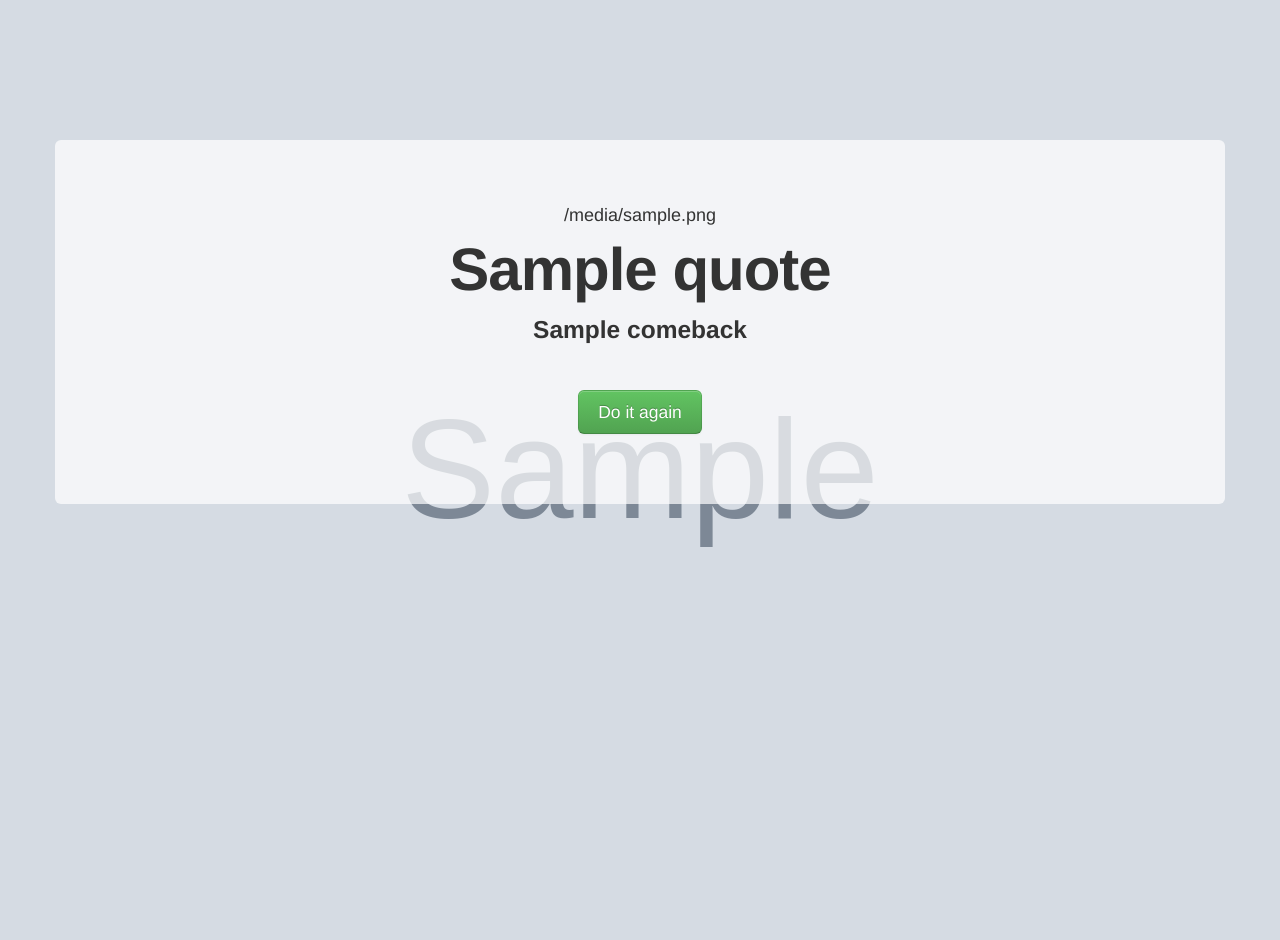
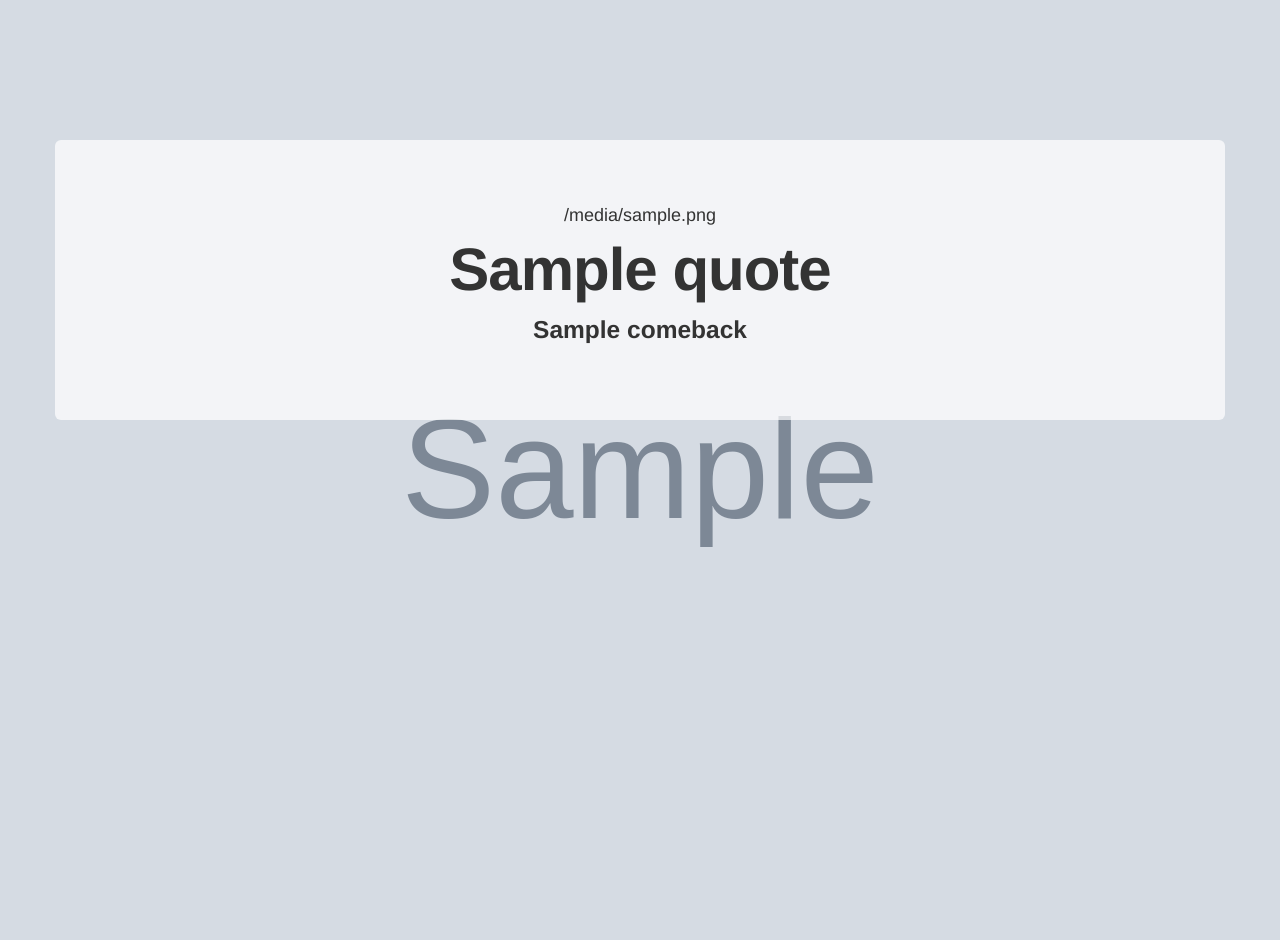
Before and after one commit to bartee/Cats-N-Quotes, a Django app: template random_quote/quotes/templates/random_quote.html in a window 1280 px wide. Run offline with Django 3.2, Linux system fonts and the light colour scheme; the template is opened without the code that fills it: most values are stand-ins (such as "Sample title", 1, 10 or a date in 2020); grey boxes marked "Sample" are stand-in pictures; some libraries are stand-ins or nearby versions.

Commit message:
removed a button and resized the thumbnail

```diff
--- a/random_quote/quotes/models.py
+++ b/random_quote/quotes/models.py
@@ -40,7 +40,7 @@ class Quote(models.Model):
     def avatar_html(self):
         admin_user = User.objects.get(pk=1)
         if self.author != admin_user:
-            return u'<img src="%s" title="%s"/>' % (self.avatar, self.author.first_name+" "+self.author.last_name)
+            return u'<img src="%s" title="%s" width="160"/>' % (self.avatar, self.author.first_name+" "+self.author.last_name)
         return u'<img src="%s" />' % self.avatar
 
     avatar_html.allow_tags = True
--- a/random_quote/quotes/templates/random_quote.html
+++ b/random_quote/quotes/templates/random_quote.html
@@ -13,12 +13,6 @@
         {% if quote.comeback %}
             <h3>{{ quote.comeback }}</h3>
         {% endif %}
-        <br/>
-        <p>
-           <a class="btn btn-success btn-large" href="/">
-               Do it again
-           </a>
-        </p>
     </div>
 
 {% endblock %}
```
